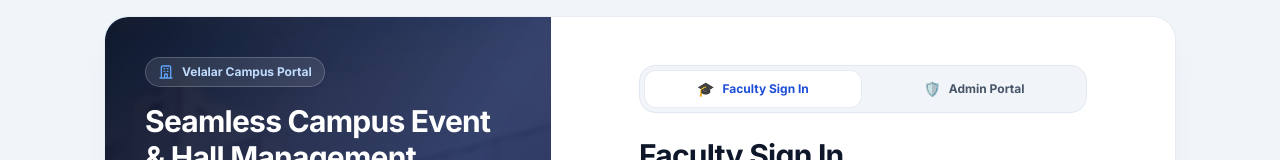
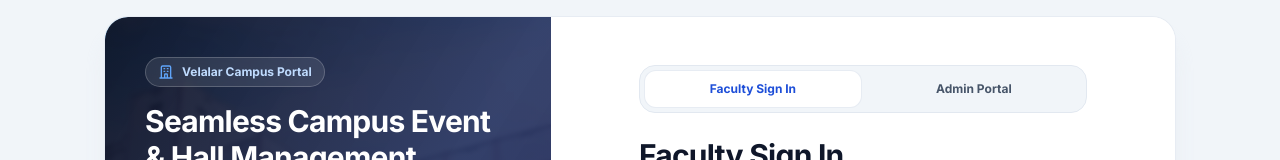
Before and after one commit to indhiran08-coder/hall-reservation-system, a React (Vite) app in the folder frontend/: page /login in a window 1280 px wide. Shown: the part 133-293 px from the top of the page. Built offline with nearby package versions, Linux system fonts and the light colour scheme; no server answers.

Commit message:
fix: remove emojis from Faculty Sign In and Admin Portal tab buttons

```diff
--- a/frontend/src/pages/auth/Login.jsx
+++ b/frontend/src/pages/auth/Login.jsx
@@ -236,30 +236,28 @@ const Login = () => {
           <div className="lg:col-span-7 p-8 sm:p-12 flex flex-col justify-between bg-white">
             <div className="max-w-md mx-auto w-full space-y-6">
 
-              {/* 🎓 / 🛡️ Role Tab Selector Bar */}
+              {/* Role Tab Selector Bar */}
               <div className="bg-slate-100 p-1 rounded-2xl border border-slate-200 flex items-center gap-1">
                 <button
                   type="button"
                   onClick={() => setRoleTab('faculty')}
-                  className={`flex-1 py-2 px-3 rounded-xl text-xs font-bold transition-all flex items-center justify-center gap-2 ${
+                  className={`flex-1 py-2.5 px-4 rounded-xl text-xs font-bold transition-all flex items-center justify-center ${
                     roleTab === 'faculty'
                       ? 'bg-white text-blue-700 shadow-xs border border-slate-200/80'
                       : 'text-slate-600 hover:text-slate-900'
                   }`}
                 >
-                  <span className="text-sm">🎓</span>
                   <span>Faculty Sign In</span>
                 </button>
                 <button
                   type="button"
                   onClick={() => setRoleTab('admin')}
-                  className={`flex-1 py-2 px-3 rounded-xl text-xs font-bold transition-all flex items-center justify-center gap-2 ${
+                  className={`flex-1 py-2.5 px-4 rounded-xl text-xs font-bold transition-all flex items-center justify-center ${
                     roleTab === 'admin'
                       ? 'bg-white text-violet-700 shadow-xs border border-slate-200/80'
                       : 'text-slate-600 hover:text-slate-900'
                   }`}
                 >
-                  <span className="text-sm">🛡️</span>
                   <span>Admin Portal</span>
                 </button>
               </div>
```
